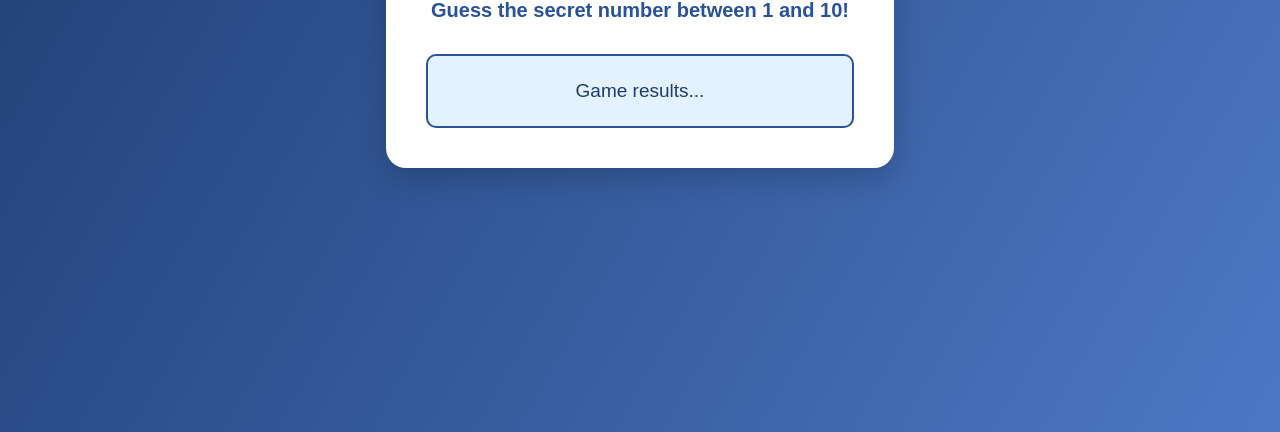
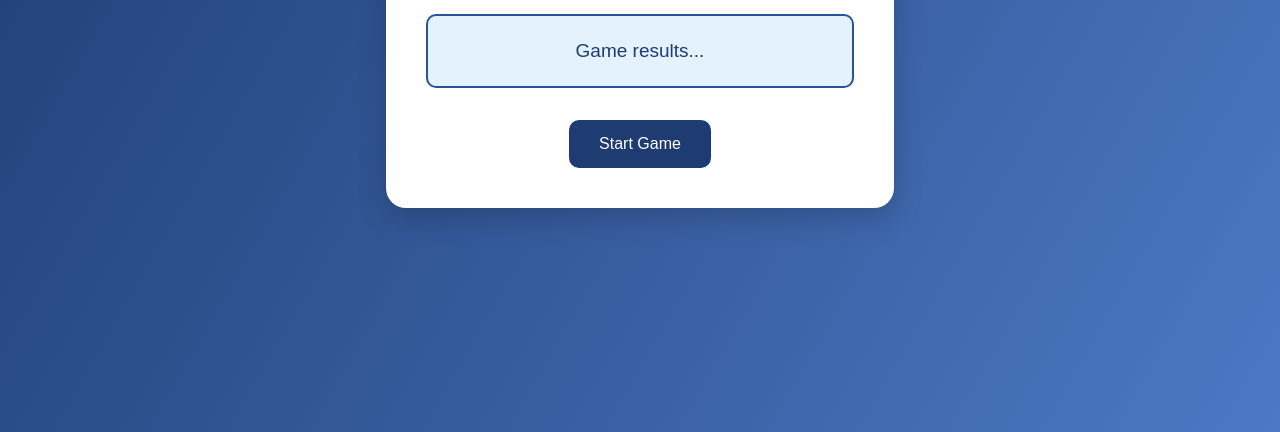
Before and after one commit to shalevancleve/06-guess-number-loops, a plain HTML site: page index.html in a window 1280 px wide. Shown: the part 368-800 px from the top of the page. Drawn offline with Linux system fonts and the light colour scheme.

Commit message:
Initial commit

```diff
--- a/index.html
+++ b/index.html
@@ -11,7 +11,8 @@
     <h1>🎯 Guess The Number</h1>
     <h2>Guess the secret number between 1 and 10!</h2>
     <div id="message" class="message-box">Game results...</div>
+    <button id="start-button">Start Game</button>
   </div>
-  <script src="script.js"></script>
+  <script src="script.js" defer></script>
 </body>
 </html>
--- a/script.js
+++ b/script.js
@@ -1,2 +1,5 @@
-// Generate a random number between 1 and 10
-const secretNumber = Math.floor(Math.random() * 10) + 1;
+document.getElementById('start-button').addEventListener('click', function() {
+  // Generate a random number between 1 and 10
+  const secretNumber = Math.floor(Math.random() * 10) + 1;
+
+});
--- a/styles.css
+++ b/styles.css
@@ -45,5 +45,20 @@ h2 {
   font-size: 19px;
   color: #1e3c72;
   border: 2px solid #2a5298;
-  margin-top: 32px;
+  margin: 32px 0;
 }
+
+button {
+  background-color: #1e3c72;
+  color: #ffffff;
+  border: none;
+  padding: 15px 30px;
+  border-radius: 10px;
+  font-size: 16px;
+  cursor: pointer;
+  transition: background-color 0.3s;
+}
+
+button:hover {
+  background-color: #2a5298;
+}
```
